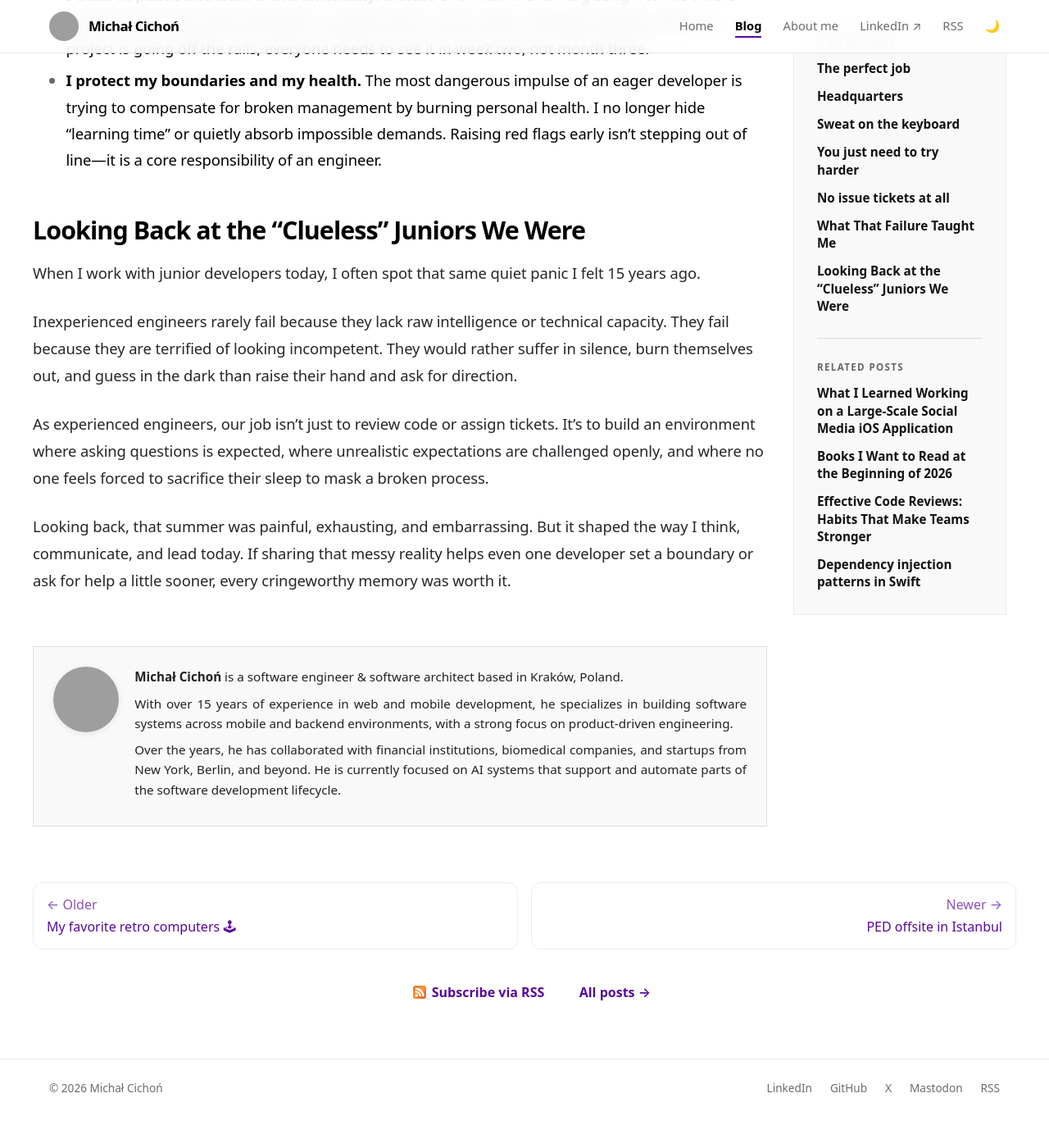
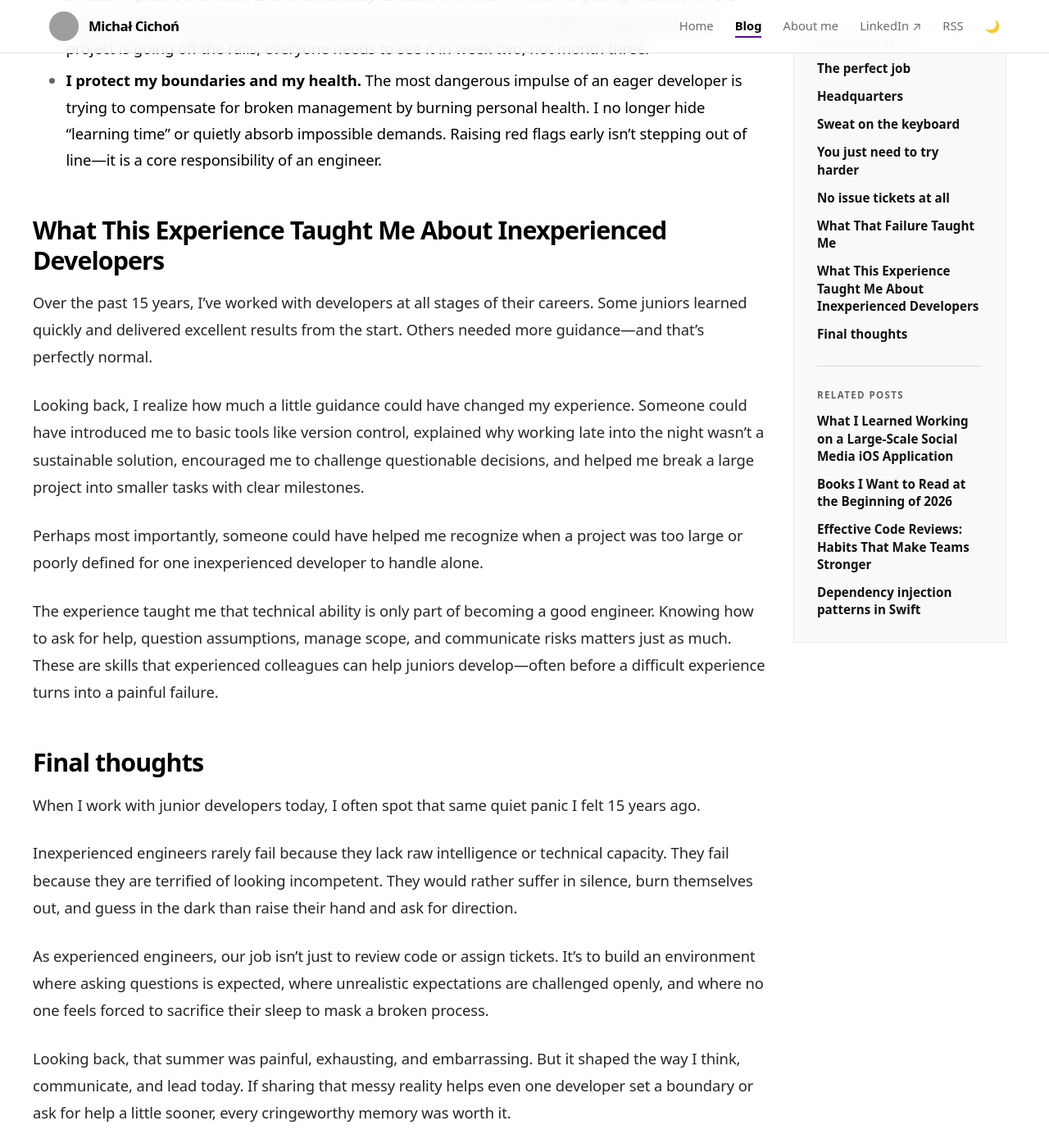
Before and after one commit to michalcichon/michalcichon.github.io, a Jekyll site: the page built from _posts/2024-12-08-my-clueless-start-in-it-15-year-retrospective.md, in a window 1280 px wide and 1400 px high, scrolled down 6645 px. Shown: the whole window at 82% size. Built offline with Jekyll 4.4.1, drawn with Linux system fonts in a browser that asks for light colours; comment, search, counter and statistics services are not loaded; before the commit the page ends 8015 px from its top, so only the background shows below that; grey boxes are pictures that could not be loaded.

Commit message:
put the  missing paragraphs back

```diff
--- a/_posts/2024-12-08-my-clueless-start-in-it-15-year-retrospective.md
+++ b/_posts/2024-12-08-my-clueless-start-in-it-15-year-retrospective.md
@@ -104,7 +104,17 @@ If I were handed that same vague, messy project today, my approach would be enti
 * **I build in public and deliver incrementally.** Instead of a multi-month "big bang" rewrite where everyone sits in the dark waiting for a grand reveal, I push small, verifiable changes early. If a project is going off the rails, everyone needs to see it in week two, not month three.
 * **I protect my boundaries and my health.** The most dangerous impulse of an eager developer is trying to compensate for broken management by burning personal health. I no longer hide "learning time" or quietly absorb impossible demands. Raising red flags early isn't stepping out of line—it is a core responsibility of an engineer.
 
-## Looking Back at the "Clueless" Juniors We Were
+## What This Experience Taught Me About Inexperienced Developers
+
+Over the past 15 years, I've worked with developers at all stages of their careers. Some juniors learned quickly and delivered excellent results from the start. Others needed more guidance—and that's perfectly normal.
+
+Looking back, I realize how much a little guidance could have changed my experience. Someone could have introduced me to basic tools like version control, explained why working late into the night wasn't a sustainable solution, encouraged me to challenge questionable decisions, and helped me break a large project into smaller tasks with clear milestones.
+
+Perhaps most importantly, someone could have helped me recognize when a project was too large or poorly defined for one inexperienced developer to handle alone.
+
+The experience taught me that technical ability is only part of becoming a good engineer. Knowing how to ask for help, question assumptions, manage scope, and communicate risks matters just as much. These are skills that experienced colleagues can help juniors develop—often before a difficult experience turns into a painful failure.
+
+## Final thoughts
 
 When I work with junior developers today, I often spot that same quiet panic I felt 15 years ago.
 
```
